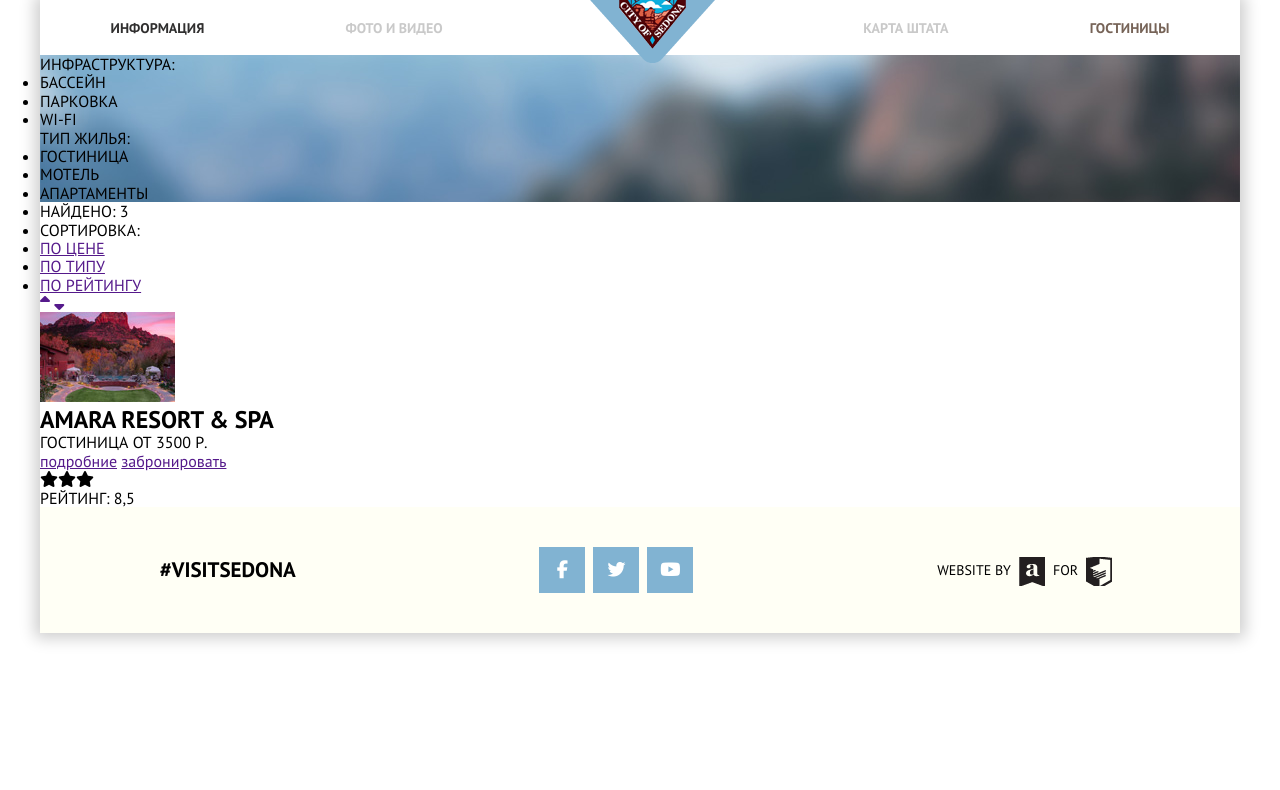
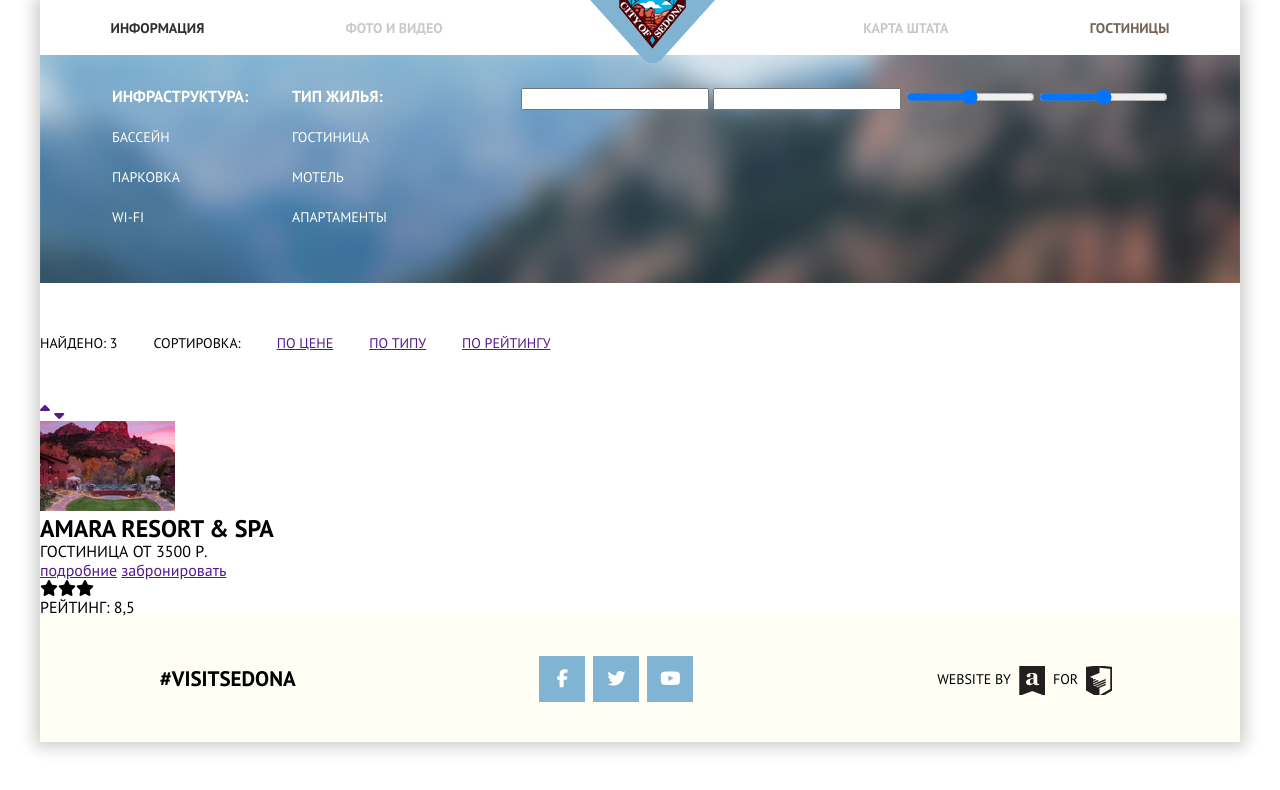
Before and after one commit to mebius01/sedona, a plain HTML site: page hotels.html in a window 1280 px wide. Drawn offline with Linux system fonts and the light colour scheme.

Commit message:
hotels.html..

```diff
--- a/css/hotels.css
+++ b/css/hotels.css
@@ -6,16 +6,39 @@
 
 .filter {
     background: url(../img/hotels-bgr1200.jpg);
+    display: flex;
+    justify-content: space-between;
+    padding: 33px 72px;
+}
+.list {
+    display: flex;
+    justify-content: space-between;
+    color: var(--white_color);
 }
 
-.copyright__ul {
+.list__ul {
+    list-style: none;
+    padding-right: 112px;
+}
+
+.list__item {
+    margin: 26px 0;
+    font-size: 14px;
+    line-height: 14px;
+    font-weight: 400;
+}
+/* .main {
+    padding: 0 7;
+} */
+.sort__ul {
     list-style: none;
     display: flex;
 }
-.copyright__item {
+.sort__item {
     font-size: 14px;
     line-height: 48px;
     font-weight: 400;
+    padding: 36px 36px 36px 0;
 }
 .copyright__link {
     display: inline-block;
--- a/css/main.css
+++ b/css/main.css
@@ -9,6 +9,11 @@
     --blue_color: #81B3D2;
     --white_color: #FFFFF5;
     --brown_color: #766357;
+}
+.title-h4 {
+    font-weight: 700;
+    font-size: 16px;
+    line-height: 16px;
 }
 .title-h2 {
     text-align: center;
--- a/hotels.html
+++ b/hotels.html
@@ -28,7 +28,7 @@
         <div class="filter">
             <div class="list">
                 <div class="list-item">
-                    <p class="list__name">ИНФРАСТРУКТУРА:</p>
+                    <p class="list__name title-h4">ИНФРАСТРУКТУРА:</p>
                     <ul class="list__ul">
                         <li class="list__item"><label for="">БАССЕЙН</label></li>
                         <li class="list__item"><label for="">ПАРКОВКА</label></li>
@@ -36,7 +36,7 @@
                     </ul>
                 </div>
                 <div class="list-item">
-                    <p class="list__name">ТИП ЖИЛЬЯ:</p>
+                    <p class="list__name title-h4">ТИП ЖИЛЬЯ:</p>
                     <ul class="list__ul">
                         <li class="list__item"><label for="">ГОСТИНИЦА</label></li>
                         <li class="list__item"><label for="">МОТЕЛЬ</label></li>
@@ -45,7 +45,10 @@
                 </div>
             </div>
             <div class="range">
-
+                <input type="number" name="" id="">
+                <input type="number" name="" id="">
+                <input type="range" name="" id="">
+                <input type="range" name="" id="">
             </div>
         </div>
         <main class="main">
```
